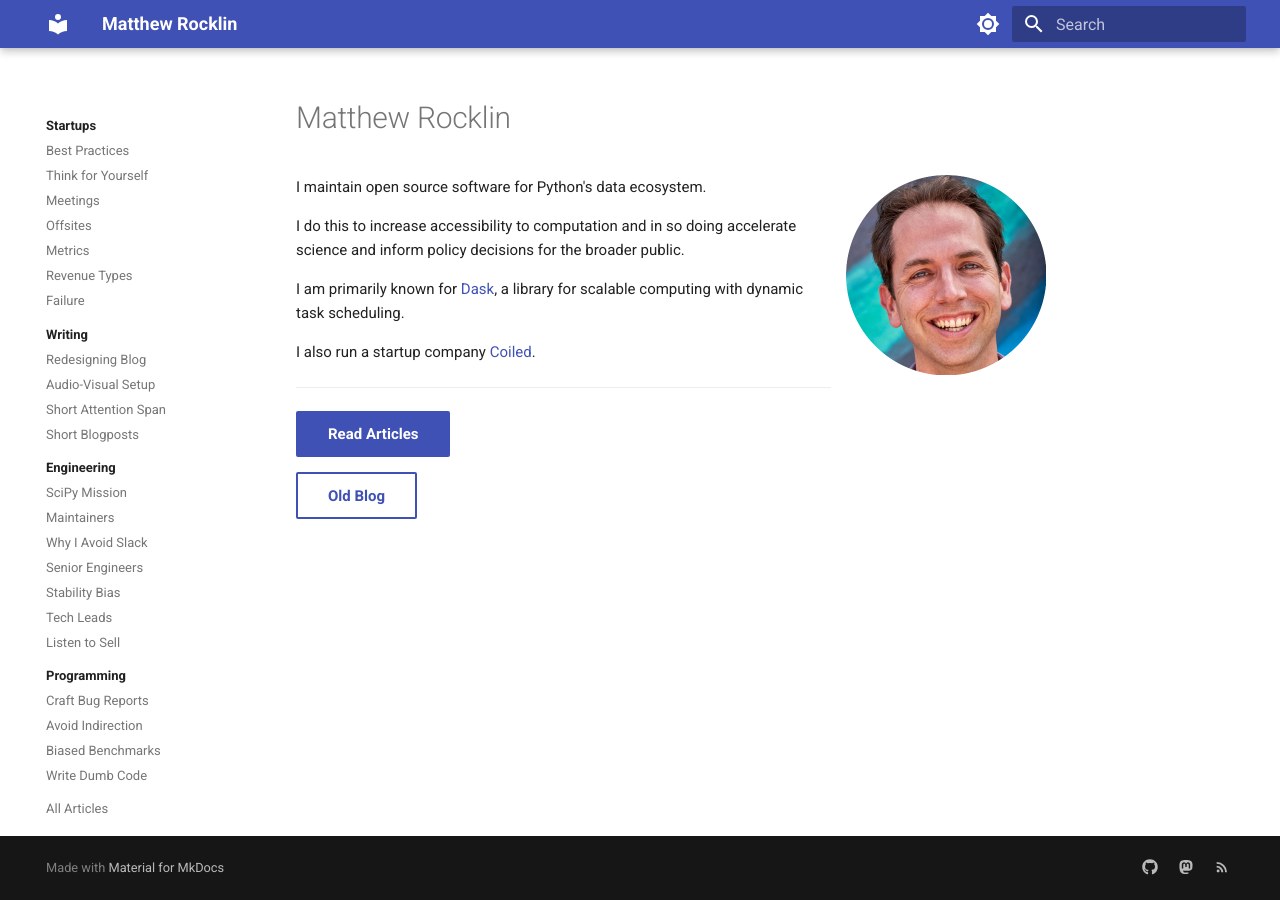
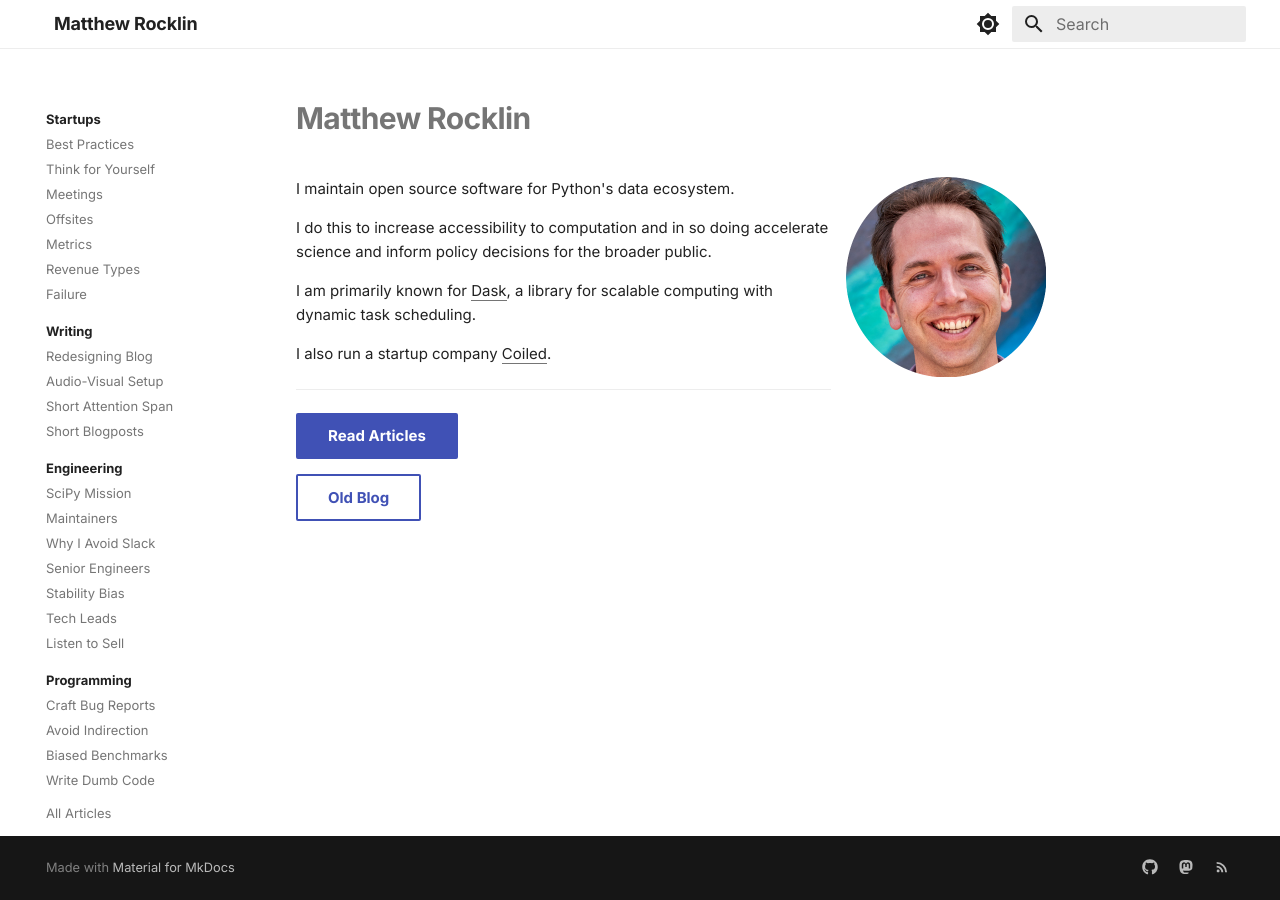
Before and after one commit to mrocklin/mrocklin.github.io, an MkDocs documentation site: the page built from docs/index.md, in a window 1280 px wide. Built offline with MkDocs 1.6.1 and Material for MkDocs 9.7.7, drawn with Linux system fonts in a browser that asks for light colours.

Commit message:
Refine styling for technical/precise aesthetic
- White header with subtle border, hide logo icon
- Inter font for body, JetBrains Mono for code
- Subtle link underlines (darken on hover)
- Pure black background in dark mode
- Muted theme toggle icon
- Spacing between sidebar sections

🤖 Generated with [Claude Code](https://claude.com/claude-code)

Co-Authored-By: Claude <noreply@anthropic.com>

```diff
--- a/docs/stylesheets/custom.css
+++ b/docs/stylesheets/custom.css
@@ -6,6 +6,46 @@
 /* Limit content width for readability */
 .md-content__inner {
   max-width: 750px;
+}
+
+/* Header - minimal style */
+.md-header {
+  box-shadow: none;
+  border-bottom: 1px solid var(--md-default-fg-color--lightest);
+}
+
+.md-header__title {
+  font-weight: 600;
+  letter-spacing: -0.01em;
+}
+
+/* Headings - tighter, bolder */
+.md-typeset h1 {
+  font-weight: 700;
+  letter-spacing: -0.02em;
+}
+
+.md-typeset h2 {
+  font-weight: 600;
+  letter-spacing: -0.01em;
+}
+
+/* Links - subtle, underline on hover */
+.md-typeset a {
+  color: var(--md-default-fg-color);
+  text-decoration: none;
+  border-bottom: 1px solid var(--md-default-fg-color--light);
+}
+
+.md-typeset a:hover {
+  border-bottom-color: var(--md-default-fg-color);
+}
+
+/* Don't underline nav links */
+.md-nav a,
+.md-header a,
+.md-footer a {
+  border-bottom: none;
 }
 
 /* Sidebar */
@@ -36,11 +76,22 @@
   font-weight: 400;
 }
 
-/* Section headers - bold */
+/* Section headers - bold with spacing */
 .md-nav__item--nested > .md-nav__link,
 .md-nav__item--section > .md-nav__link {
   font-weight: 700;
   color: var(--md-default-fg-color) !important;
+}
+
+/* Add spacing between sidebar sections */
+.md-nav__item--nested,
+.md-nav__item--section {
+  margin-top: 1rem;
+}
+
+.md-nav__item--nested:first-child,
+.md-nav__item--section:first-child {
+  margin-top: 0;
 }
 
 /* Article links - muted unless active */
@@ -51,3 +102,28 @@
 .md-nav__link--active {
   font-weight: 500;
 }
+
+/* Hide toggle arrows - sections always expanded */
+.md-nav__icon {
+  display: none;
+}
+
+/* Dark mode - pure black background */
+[data-md-color-scheme="slate"] {
+  --md-default-bg-color: #000;
+  --md-default-bg-color--light: #0a0a0a;
+}
+
+/* Mute the theme toggle icon */
+.md-header__button[for="__palette"] {
+  opacity: 0.5;
+}
+
+.md-header__button[for="__palette"]:hover {
+  opacity: 1;
+}
+
+/* Hide the logo icon */
+.md-header__button.md-logo {
+  display: none;
+}
--- a/mkdocs.yml
+++ b/mkdocs.yml
@@ -8,14 +8,14 @@ theme:
   favicon: assets/favicon.ico
   palette:
     - scheme: default
-      primary: indigo
-      accent: indigo
+      primary: white
+      accent: black
       toggle:
         icon: material/brightness-7
         name: Switch to dark mode
     - scheme: slate
-      primary: indigo
-      accent: indigo
+      primary: black
+      accent: white
       toggle:
         icon: material/brightness-4
         name: Switch to light mode
@@ -27,8 +27,8 @@ theme:
     - search.suggest
     - search.highlight
   font:
-    text: Roboto
-    code: Roboto Mono
+    text: Inter
+    code: JetBrains Mono
 
 plugins:
   - search
```
